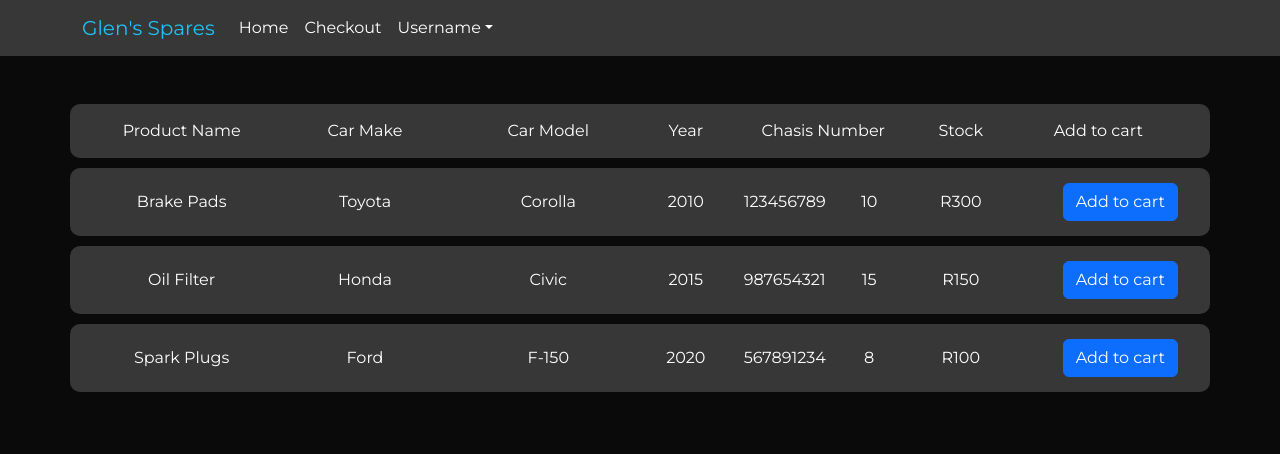
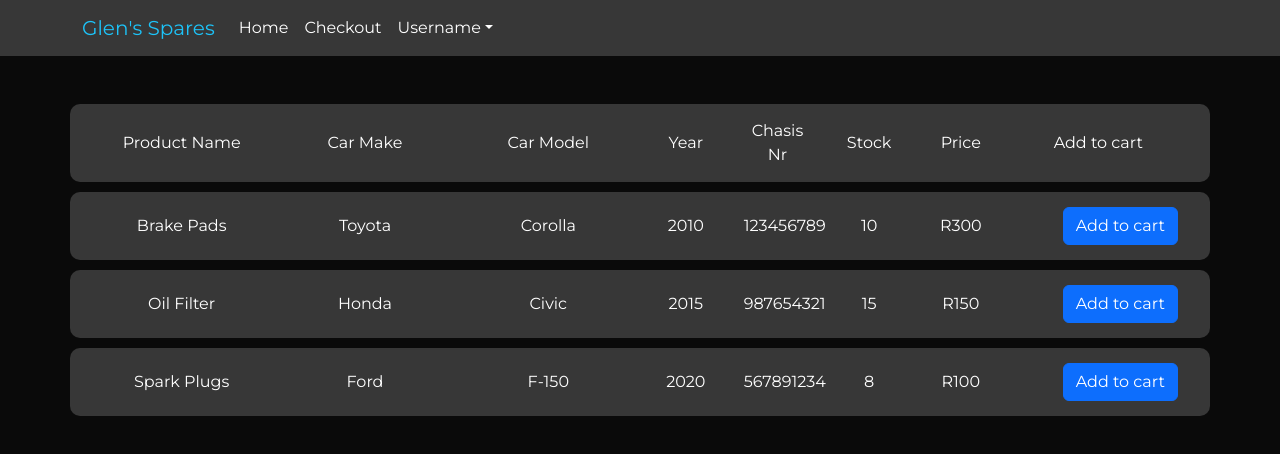
Before and after one commit to EConradie/DV200_MidTermAssessment, a React (Create React App) app in the folder client/: page / in a window 1280 px wide. Shown: the top 454 px of the page. Built offline with nearby package versions, Linux system fonts and the light colour scheme.

Commit message:
Header on product and cart updated

```diff
--- a/client/src/components/adminProduct.js
+++ b/client/src/components/adminProduct.js
@@ -74,8 +74,9 @@ function AdminProduct() {
         </Col>
 
         <Col xs={2} className='text-center'>
-          <p>Chasis Number</p>
+          <p>Chasis Nr</p>
         </Col>
+
 
         <Col xs={1} className='text-center'>
           <p>Stock</p>
--- a/client/src/components/checkout.js
+++ b/client/src/components/checkout.js
@@ -55,12 +55,18 @@ function Checkout() {
                 </Col>
 
                 <Col xs={2} className='text-center'>
-                    <p>Chasis Number</p>
+                    <p>Chasis Nr</p>
                 </Col>
 
                 <Col xs={1} className='text-center'>
                     <p>Stock</p>
                 </Col>
+
+                <Col xs={1} className='text-center'>
+                    <p>Price</p>
+                </Col>
+
+
 
             </Row>
 
--- a/client/src/components/product.js
+++ b/client/src/components/product.js
@@ -57,12 +57,16 @@ function Product() {
           <p>Year</p>
         </Col>
 
-        <Col xs={2} className='text-center'>
-          <p>Chasis Number</p>
+        <Col xs={1} className='text-center'>
+          <p>Chasis Nr</p>
         </Col>
 
         <Col xs={1} className='text-center'>
           <p>Stock</p>
+        </Col>
+
+        <Col xs={1} className='text-center'>
+          <p>Price</p>
         </Col>
 
         <Col xs={2} className='text-center'>
```
